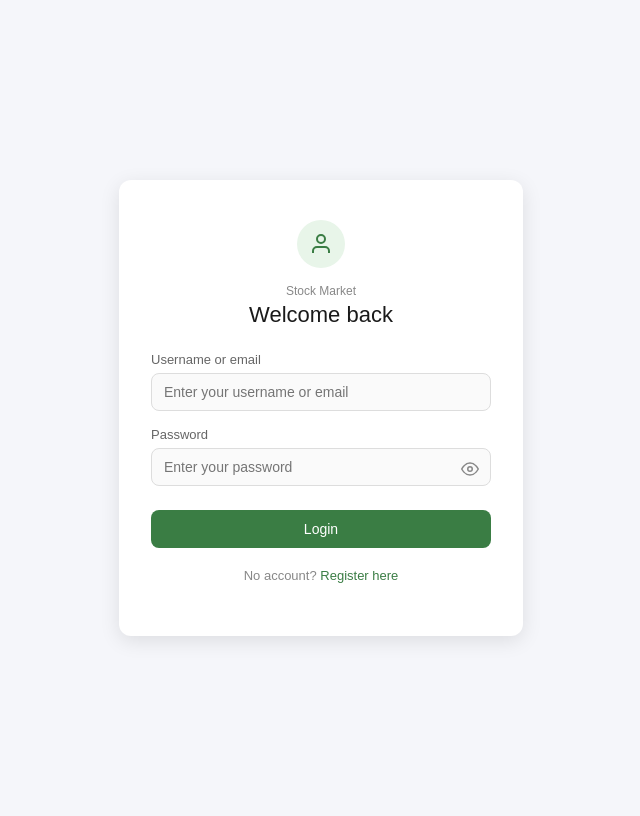
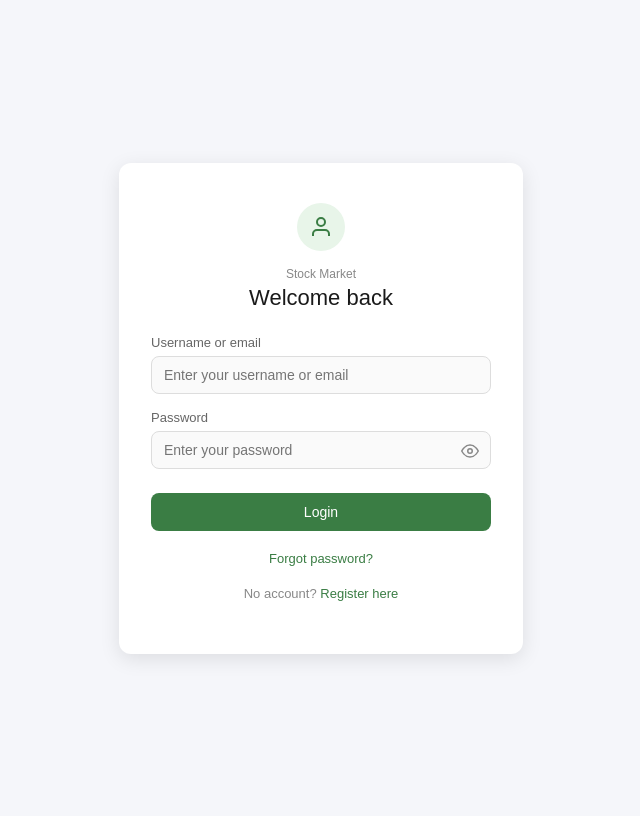
Before and after one commit to ElliotZhangzr/CITS5505_project_1, a Flask app: page /login in a window 1280 px wide. Shown: the whole page, without its empty margins (319-959 px from the left). Run offline with Flask 3, Linux system fonts and the light colour scheme.

Commit message:
impletement send email for reset password

```diff
--- a/app.py
+++ b/app.py
@@ -1,4 +1,5 @@
 from flask import Flask, render_template, request, redirect, session, flash, jsonify
+from dotenv import load_dotenv
 from db import init_db
 from models import db, User
 from user_service import get_users_paginated
@@ -6,7 +7,11 @@ from leaderboard import get_leaderboard_context
 from stock_data import get_stock_data
 from stock_simulator import load_stock_configs, update_prices_if_due
 from trading_service import build_portfolio, execute_stock_trade_from_payload, get_transaction_history
+from password_reset_service import confirm_password_reset, request_password_reset
 import hashlib
+import traceback
+
+load_dotenv()
 
 app = Flask(__name__)
 app.secret_key = "secret123"
@@ -41,6 +46,42 @@ def login():
         return render_template("login.html")
 
     return render_template("login.html")
+
+
+@app.route("/forgot-password", methods=["GET", "POST"])
+def forgot_password():
+    if request.method == "POST":
+        email = request.form.get("email")
+
+        try:
+            success, message = request_password_reset(email)
+        except Exception:
+            traceback.print_exc()
+            success = False
+            message = "Failed to send verification code. Please try again later."
+
+        flash(message)
+
+        if success:
+            return redirect("/reset-password")
+
+    return render_template("forgot_password.html")
+
+
+@app.route("/reset-password", methods=["GET", "POST"])
+def reset_password():
+    if request.method == "POST":
+        email = request.form.get("email")
+        code = request.form.get("code")
+        new_password = request.form.get("new_password")
+        confirm_password = request.form.get("confirm_password")
+        success, message = confirm_password_reset(email, code, new_password, confirm_password)
+        flash(message)
+
+        if success:
+            return redirect("/login")
+
+    return render_template("reset_password.html")
 
 
 # REGISTER
--- a/requirements.txt
+++ b/requirements.txt
@@ -1,5 +1,7 @@
 Flask==3.0.3
 Flask-SQLAlchemy==3.1.1
 Flask-WTF==1.2.1
+python-dotenv
+resend
 email-validator==2.2.0
 numpy>=1.26
--- a/templates/login.html
+++ b/templates/login.html
@@ -33,6 +33,7 @@
         </div>
         <button type="submit">Login</button>
     </form>
+    <p><a href="/forgot-password">Forgot password?</a></p>
     <p>No account? <a href="/register">Register here</a></p>
 </div>
 
```
Also changed, not shown: instance/app.db.
